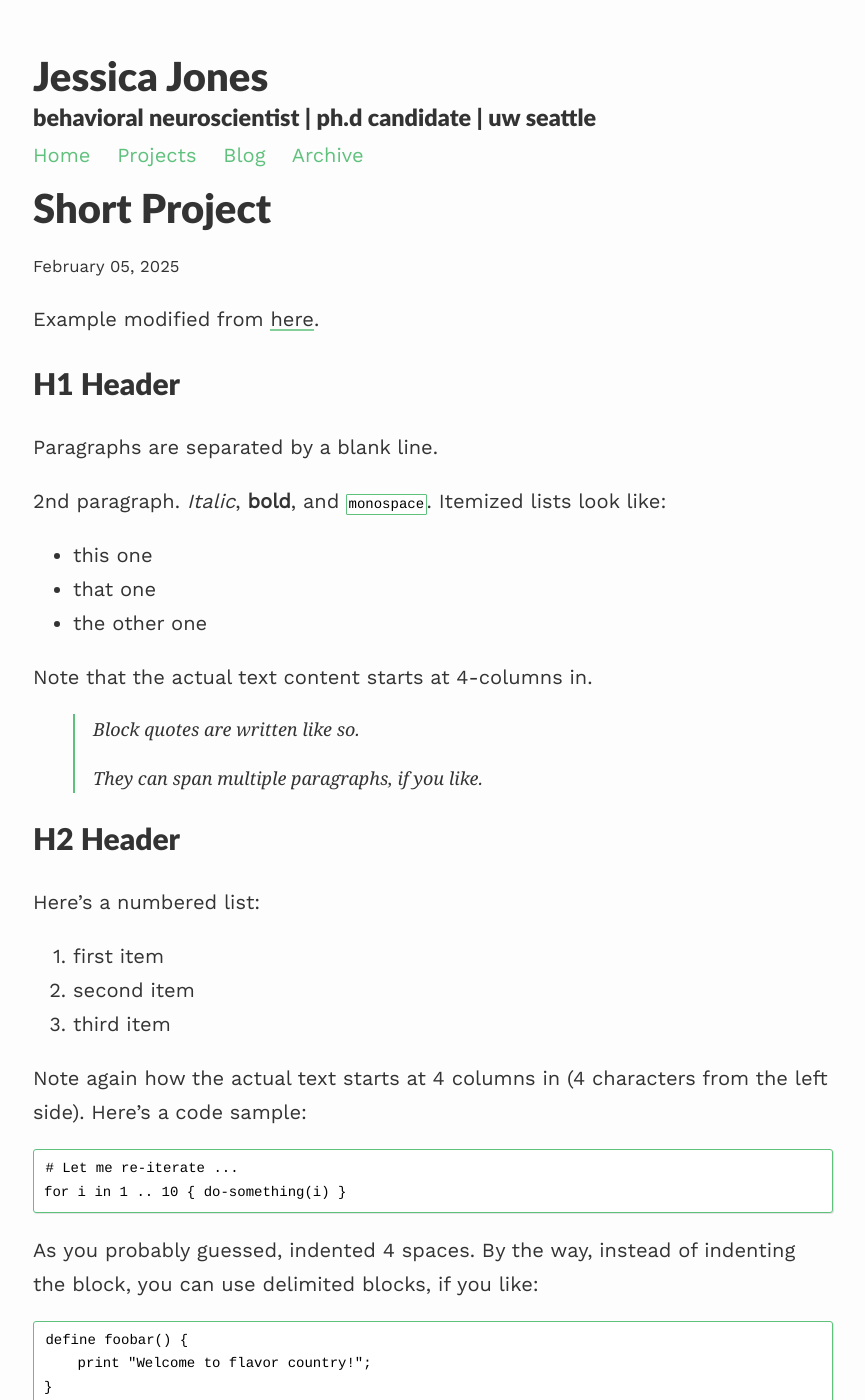
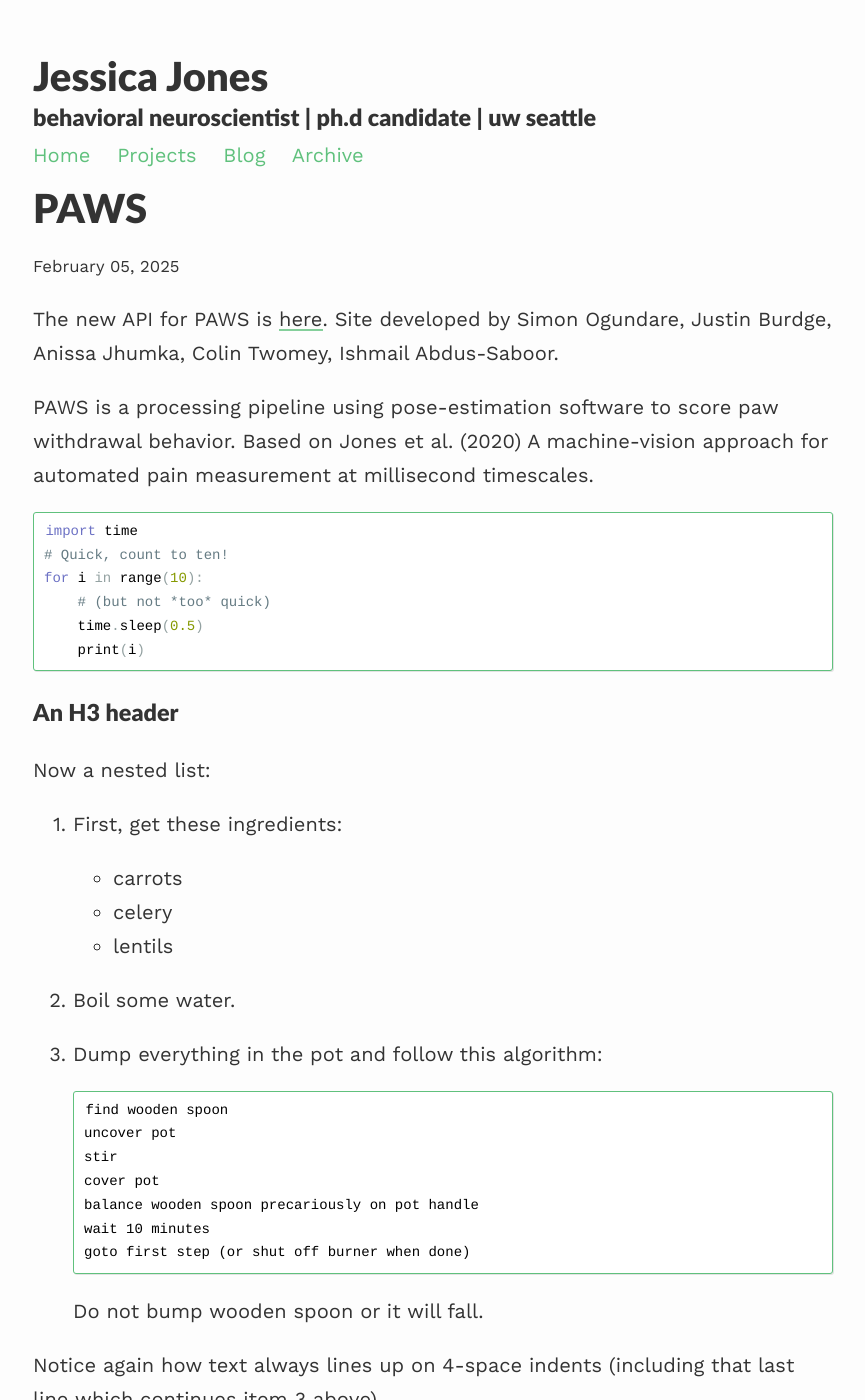
Before and after one commit to jesmjones/jesmjones.github.io, a Jekyll site: the page built from _projects/PAWS.md, in a window 1280 px wide and 1400 px high. Shown: the whole window, without its empty margins (207-1072 px from the left). Built offline with Jekyll 4.4.1, drawn with Linux system fonts in a browser that asks for light colours; formulas are drawn with MathJax 3; some of the changed text lies outside the part shown.

Commit message:
Update and rename shortProject.md to PAWS.md

```diff
--- a/_projects/shortProject.md
+++ b/_projects/PAWS.md
@@ -1,58 +1,12 @@
 ---
 layout: post
-title: Short Project
-description: description of the short project which is long enough
+title: PAWS
+description: Pain Assessment at Withdrawal Speeds
 ---
-Example modified from [here](http://www.unexpected-vortices.com/sw/rippledoc/quick-markdown-example.html){:target="_blank"}.
+The new API for PAWS is [here](https://osimon81.github.io/PAWS/index.html){:target="_blank"}. Site developed by Simon Ogundare, Justin Burdge, Anissa Jhumka, Colin Twomey, Ishmail Abdus-Saboor.
 
-H1 Header
-============
+PAWS is a processing pipeline using pose-estimation software to score paw withdrawal behavior. Based on Jones et al. (2020) A machine-vision approach for automated pain measurement at millisecond timescales.
 
-Paragraphs are separated by a blank line.
-
-2nd paragraph. *Italic*, **bold**, and `monospace`. Itemized lists
-look like:
-
-  * this one
-  * that one
-  * the other one
-
-Note that the actual text
-content starts at 4-columns in.
-
-> Block quotes are
-> written like so.
->
-> They can span multiple paragraphs,
-> if you like.
-
-
-H2 Header
-------------
-
-Here's a numbered list:
-
- 1. first item
- 2. second item
- 3. third item
-
-Note again how the actual text starts at 4 columns in (4 characters
-from the left side). Here's a code sample:
-
-    # Let me re-iterate ...
-    for i in 1 .. 10 { do-something(i) }
-
-As you probably guessed, indented 4 spaces. By the way, instead of
-indenting the block, you can use delimited blocks, if you like:
-
-~~~
-define foobar() {
-    print "Welcome to flavor country!";
-}
-~~~
-
-(which makes copying & pasting easier). You can optionally mark the
-delimited block for Pandoc to syntax highlight it by specifying the languagae after the start of a block (e.g. `~~~python`) which would look like :
 
 ~~~python
 import time
```
